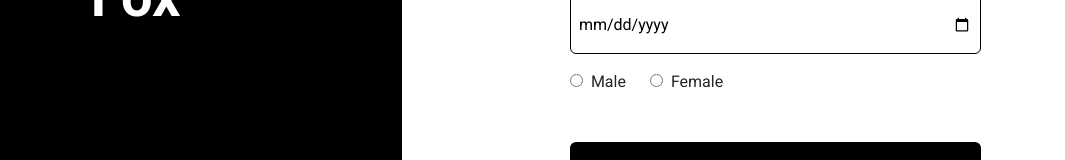
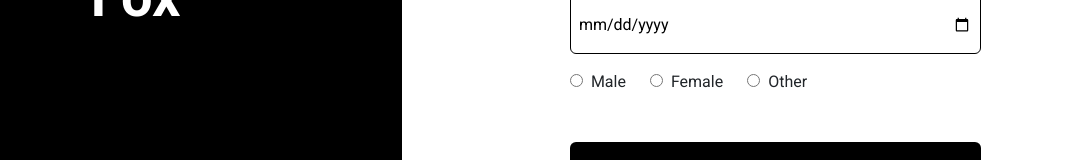
Before and after one commit to MuhammadBilal544542/foxweb, a React (Create React App) app: page /sigUpProfile in a window 1280 px wide. Shown: the part 524-684 px from the top of the page, without its empty margins (131-1196 px from the left). Built offline with nearby package versions, Linux system fonts and the light colour scheme.

Commit message:
Signup Api has ben done

```diff
--- a/src/Pages/Auth/SigUpProfile/SigUpProfile.jsx
+++ b/src/Pages/Auth/SigUpProfile/SigUpProfile.jsx
@@ -16,9 +16,16 @@ const SigUpProfile = () => {
   const dispatch = useDispatch();
 
   const handleSigUpProfile = async (values) => {
+    const formData = new FormData();
+    formData.append("firstName", values.firstName);
+    formData.append("lastName", values.lastName);
+    formData.append("dob", values.dob);
+    formData.append("gender", values.gender);
+    formData.append("profileImage", values.profileImage); // file correctly attach
+
     const data = {
       apiEndpoint: "/api/Signup/update-UserProfile",
-      requestData: JSON.stringify({ ...values }),
+      requestData: formData,
     };
 
     dispatch(sigUpProfile(data)).then((res) => {
@@ -76,7 +83,11 @@ const SigUpProfile = () => {
     },
   ];
 
-
+  const genderOptions = [
+    { id: "M", value: "Male", label: "Male" },
+    { id: "F", value: "Female", label: "Female" },
+    { id: "O", value: "Other", label: "Other" },
+  ];
 
   return (
     <div className="login-screen">
@@ -153,32 +164,22 @@ const SigUpProfile = () => {
 
                       <Row className="mt-3">
                         <Col md={12}>
-                          <span className="me-4">
+                          {genderOptions.map((option) => (
+                            <span key={option.id} className="me-4">
                               <input
                                 type="radio"
                                 name="gender"
-                              id="M"
-                              value="Male"
+                                id={option.id}
+                                value={option.value}
                                 onChange={handleChange}
-                              checked={values.gender === "Male"}
+                                checked={values.gender === option.value}
                               />
-                            <label className="ms-2" htmlFor="M">
-                              Male
+                              <label className="ms-2" htmlFor={option.id}>
+                                {option.label}
                               </label>
                             </span>
-                          <span>
-                            <input
-                              type="radio"
-                              name="gender"
-                              id="F"
-                              value="Female"
-                              onChange={handleChange}
-                              checked={values.gender === "Female"}
-                            />
-                            <label className="ms-2" htmlFor="F">
-                              Female
-                            </label>
-                          </span>
+                          ))}
+
                           {touched.gender && errors.gender && (
                             <div
                               className="text-danger"
```
Lines whose indentation alone changed are shown as unchanged.
